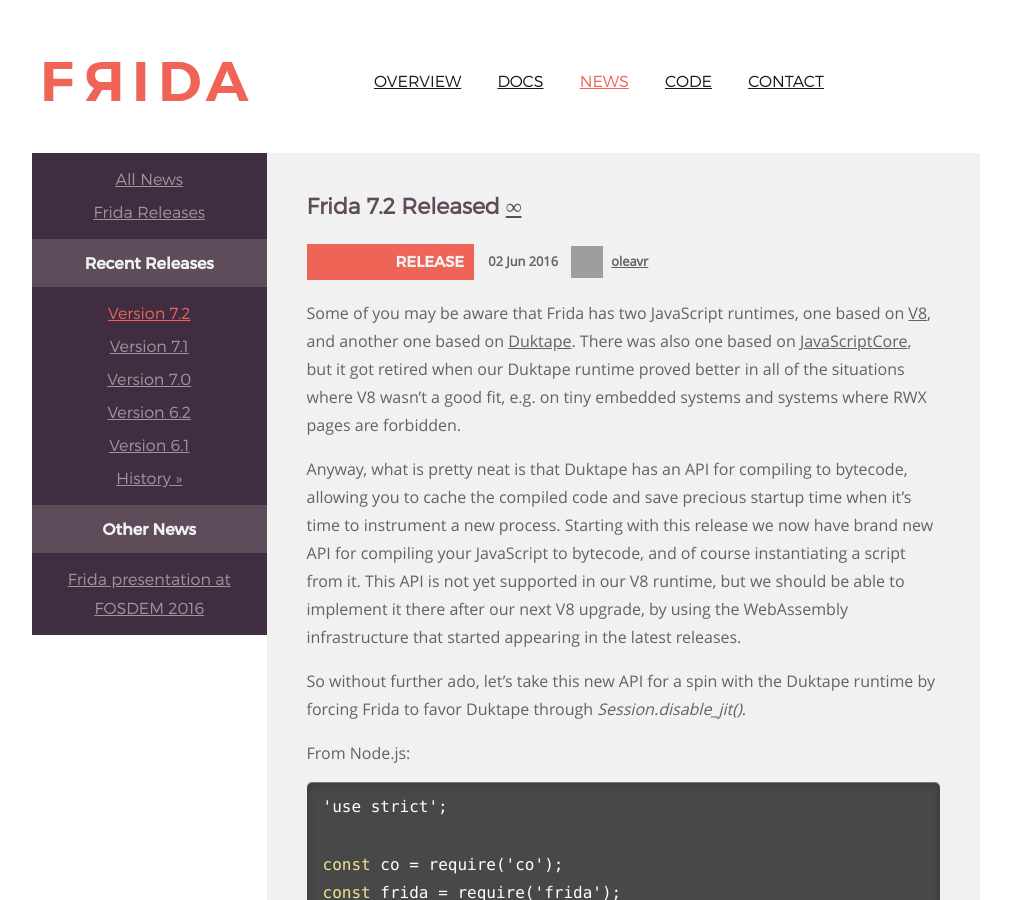
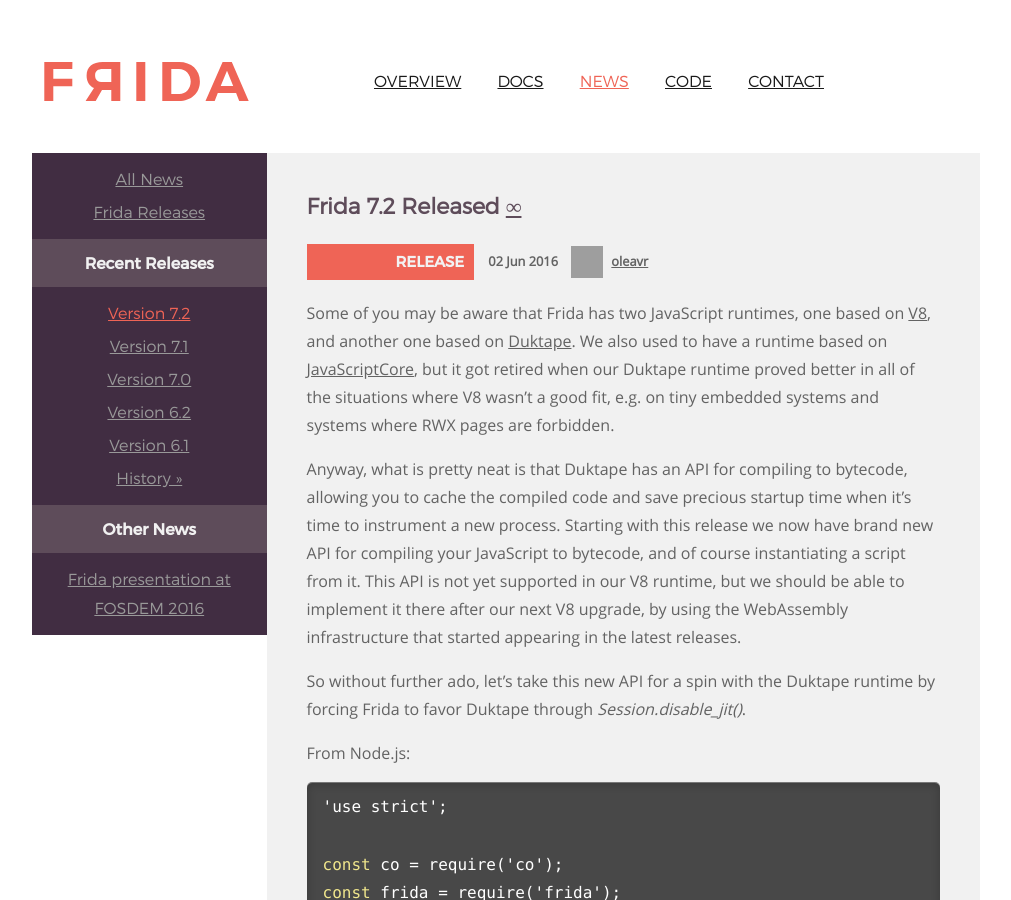
Before and after one commit to frida/frida-website, a Jekyll site: the page built from _posts/2016-06-02-frida-7-2-released.markdown, in a window 1280 px wide and 900 px high. Shown: the whole window, without its empty margins (129-1140 px from the left). Built offline with Jekyll 4.4.1, drawn with Linux system fonts in a browser that asks for light colours; grey boxes are pictures that could not be loaded.

Commit message:
Tweak wording a bit more

```diff
--- a/_posts/2016-06-02-frida-7-2-released.markdown
+++ b/_posts/2016-06-02-frida-7-2-released.markdown
@@ -9,7 +9,7 @@ categories: [release]
 
 Some of you may be aware that Frida has two JavaScript runtimes, one based
 on [V8](https://developers.google.com/v8/), and another one based on [Duktape](http://duktape.org/).
-There was also one based on [JavaScriptCore](http://trac.webkit.org/wiki/JavaScriptCore),
+We also used to have a runtime based on [JavaScriptCore](http://trac.webkit.org/wiki/JavaScriptCore),
 but it got retired when our Duktape runtime proved better in all of the
 situations where V8 wasn't a good fit, e.g. on tiny embedded systems and
 systems where RWX pages are forbidden.
```
